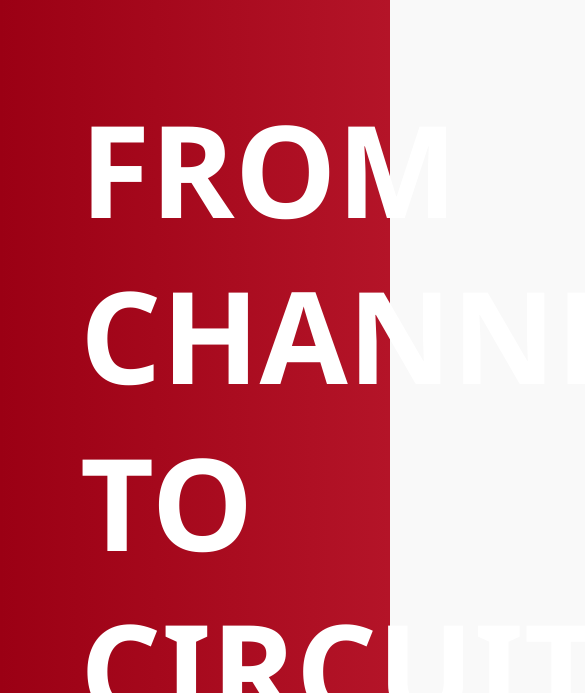
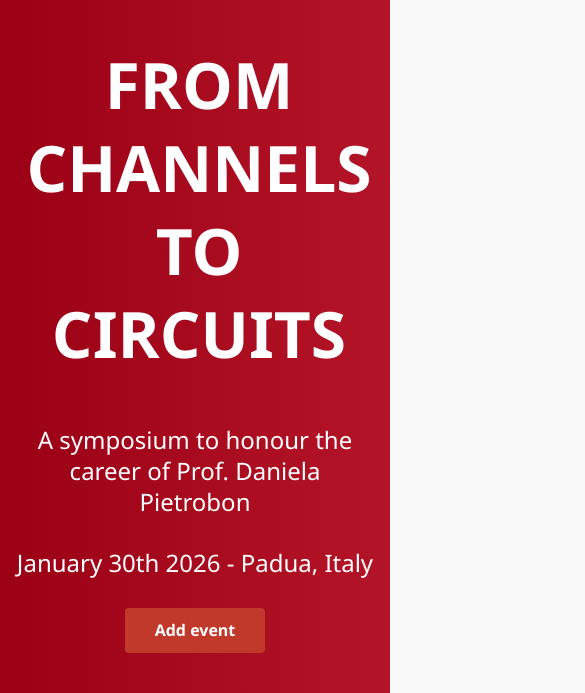
Before and after one commit to dalMaschio-lab/dal-maschio-site, a plain HTML site: page index.html in a window 390 px wide. Shown: the top 693 px of the page, 585 px wide, since content can reach past the window. Drawn offline with Linux system fonts and the light colour scheme.

Commit message:
Fixed mobile

```diff
--- a/styles.css
+++ b/styles.css
@@ -27,7 +27,7 @@ body {
 .header-left {
     flex: 1;
     text-align: left;
-    max-width: 60%;
+    max-width: 55%;
     padding-left: 5rem;
     line-height: 1.3;
 }
@@ -44,6 +44,7 @@ body {
 header .logo {
     max-height: 8rem;
     width: auto;
+    max-width: 100%;
     float: right;
 }
 
@@ -294,7 +295,7 @@ footer a {
 }
 
 /* Mobile adjustments */
-@media (max-width: 40rem) {
+@media (orientation: portrait) or (max-width: 1000px) {
     .container {
         padding: 0 2rem;
     }
@@ -319,9 +320,23 @@ footer a {
         scroll-snap-type: x mandatory;
     }
 
+    .header-left {
+        padding: 0 1rem;
+        line-height: 1.3;
+        text-align: center;
+        justify-items: center;
+        max-width: 100%;
+    }
+
     header .logo {
         min-height: 8rem;
         float: none;
+        max-width: none;
+    }
+
+    .conference-title {
+        font-size: 4rem;
+        margin-left: .5rem;
     }
 
     nav ul {
```
